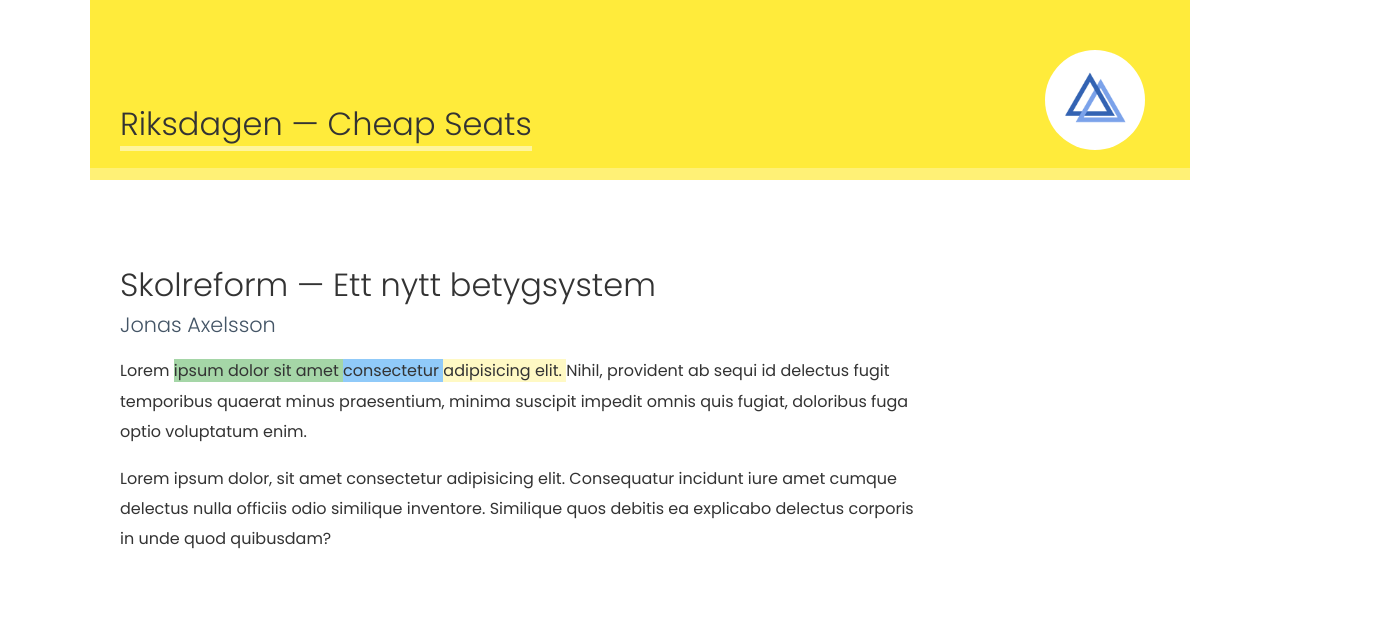
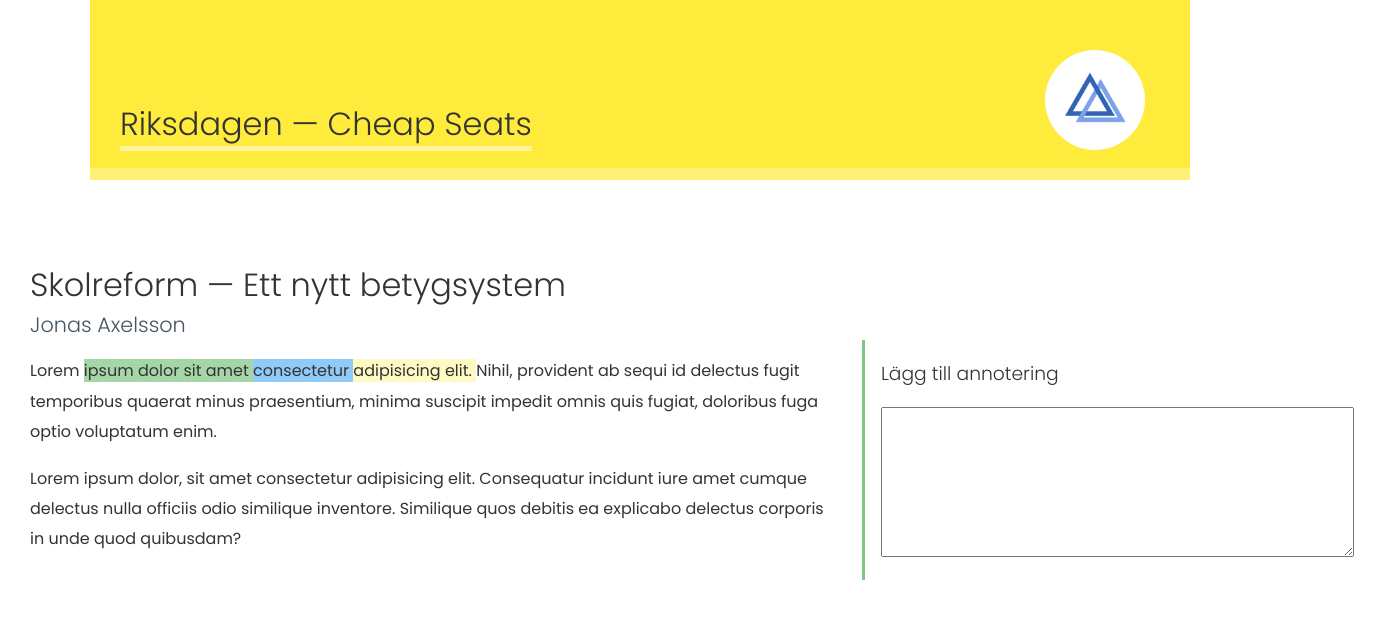
Before and after one commit to voidcase/riksdag_cheapseats, a Vue app in the folder frontend/: page /#/doc/1 in a window 1280 px wide. Shown: the top 618 px of the page, 1400 px wide, since content can reach past the window. Built offline with nearby package versions, Linux system fonts and the light colour scheme.

Commit message:
add annotation box

```diff
--- a/frontend/src/App.vue
+++ b/frontend/src/App.vue
@@ -34,6 +34,7 @@
 
 body {
   margin: 0;
+  overflow-x: hidden;
 }
 
 #top-bar {
--- a/frontend/src/components/Topic.vue
+++ b/frontend/src/components/Topic.vue
@@ -1,6 +1,6 @@
 
 <template>
-  <div :class="{'topic-container': true, 'bleed': viewedAnnotations.length > 0}">
+  <div :class="{'topic-container': true, 'bleed': viewedAnnotations.length > 0 || this.selection}">
     <h1>{{title}}</h1>
     <div class="author">{{author}}</div>
     <div class="annotation-meta" v-if="viewedAnnotations.length > 0">
@@ -24,12 +24,17 @@
         </span>
       </p>
     </div>
-    <div class="annotations">
+    <div class="annotations" v-if="viewedAnnotations.length > 0">
       <ul>
         <li v-for="annotation in viewedAnnotations" :key="annotation.id">
           <p>Lorem ipsum dolor sit amet consectetur, adipisicing elit. Esse corrupti architecto dignissimos vitae consectetur natus tempore voluptatem quidem at debitis! Dignissimos, vero molestias neque debitis dolor animi excepturi consequatur optio?</p>
         </li>
       </ul>
+    </div>
+    <hr  class="right-separator" v-if="selection && viewedAnnotations.length > 0" />
+    <div class="add-annotation" v-if="selection">
+      <h3>Lägg till annotering</h3>
+      <textarea name="annotation-text"></textarea>
     </div>
   </div>
 </template>
@@ -102,31 +107,35 @@
     },
     mouseUp () {
       const selection = window.getSelection()
+      const range = selection.getRangeAt(0)
+      if (range.startContainer !== range.endContainer || range.startOffset !== range.endOffset) {
         const firstWord = selection.anchorNode.parentElement.attributes
         const lastWord = selection.focusNode.parentElement.attributes
-      console.log(lastWord)
         this.selection = {
           start_paragraph: parseInt(firstWord.getNamedItem('paragraph_index').value),
           start_index: parseInt(firstWord.getNamedItem('word_index').value),
           end_paragraph: parseInt(lastWord.getNamedItem('paragraph_index').value),
           end_index: parseInt(lastWord.getNamedItem('word_index').value)
         }
-      if (window.getSelection().empty) {  // Chrome
-        window.getSelection().empty();
-      } else if (window.getSelection().removeAllRanges) {  // Firefox
-        window.getSelection().removeAllRanges();
+      } else {
+        this.selection = null
+      }
+      if (window.getSelection().empty) {
+        window.getSelection().empty()
+      } else if (window.getSelection().removeAllRanges) {
+        window.getSelection().removeAllRanges()
       }
     },
     wordIsSelected (paragraph, word) {
       if (!this.selection) return false
-      const start_index = paragraph === this.selection.start_paragraph
+      const startIndex = paragraph === this.selection.start_paragraph
         ? this.selection.start_index : 0
-      const end_index = paragraph === this.selection.end_paragraph
+      const endIndex = paragraph === this.selection.end_paragraph
         ? this.selection.end_index : 1000
       return paragraph >= this.selection.start_paragraph &&
         paragraph <= this.selection.end_paragraph &&
-        word >= start_index &&
-        word <= end_index
+        word >= startIndex &&
+        word <= endIndex
     }
   }
 }
@@ -135,6 +144,15 @@
 <style lang="scss">
 @import '@/styles/mixins/layout.scss';
 @import '@/styles/material/color.scss';
+
+@keyframes fadeIn {
+  from {
+    opacity: 0;
+  }
+  to {
+    opacity: 1;
+  }
+}
 
 @keyframes slide {
   from {
@@ -164,7 +182,7 @@
     grid-column: 1;
     animation: slide-reverse 1s;
   }
-  & > .annotations, & > .annotation-meta {
+  & > .annotations, & > .annotation-meta, & > .add-annotation {
     grid-column: 2;
   }
   &.bleed {
@@ -172,7 +190,20 @@
     & > * {
       animation: slide 1s;
     }
+    & > .annotations, & > .annotations-meta, & > .add-annotation {
+      animation: slide 1s, fadeIn 0.4s;
     }
+  }
+}
+
+.topic-container > .right-separator {
+  grid-column: 2;
+  width: 100%;
+  border: none;
+  border-bottom: 2px solid mcolor('yellow', '500');
+  width: 80%;
+  margin: 1rem auto;
+  display: block;
 }
 
 .annotation-meta {
@@ -191,6 +222,9 @@
     color: #445566
   }
   p {
+    ::selection {
+      background: mcolor('green', '100');
+    }
     line-height: 1.9em;
     .annotated {
       background: mcolor('yellow', '100');
@@ -217,4 +251,23 @@
   }
 }
 
+.add-annotation {
+  padding-bottom: 1rem;
+  margin-bottom: 1rem;
+  padding-left: 1rem;
+  padding-right: 1rem;
+  border-left: 3px solid mcolor('green', '300');
+  h3 {
+    font-weight: 300;
+  }
+  textarea {
+    width: 100%;
+    min-height: 150px;
+    font-family: "Poppins";
+    padding: 1rem;
+    color: #333;
+    font-weight: 400;
+  }
+}
+
 </style>
```
Lines whose indentation alone changed are shown as unchanged.
